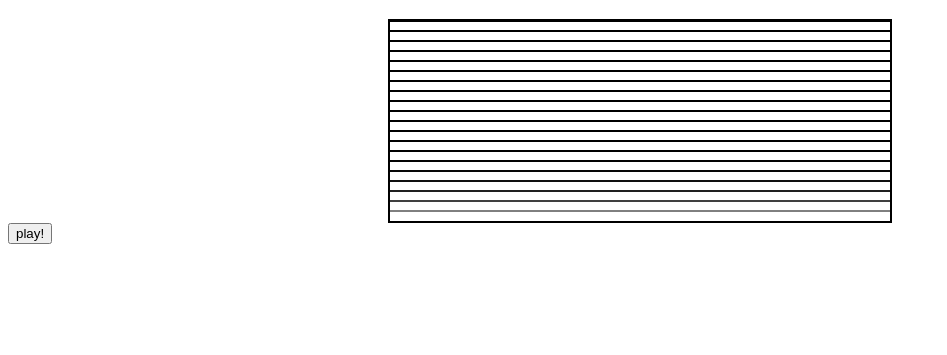
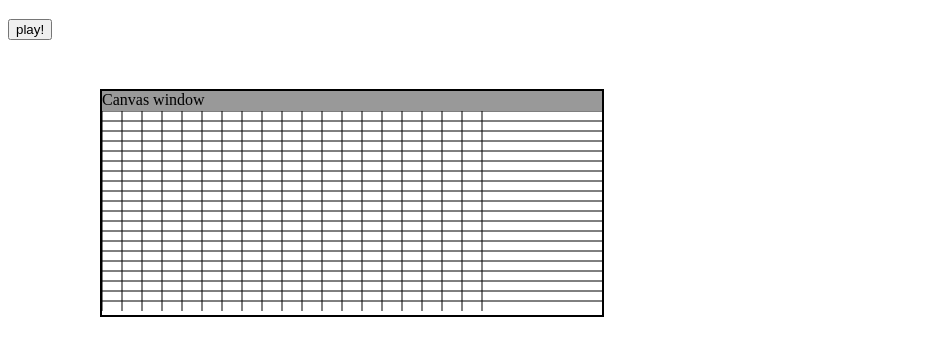
Before and after one commit to coderman64/web-synth, a plain HTML site: page index.html in a window 1280 px wide. Shown: the part 61-416 px from the top of the page, without its empty margins (0-947 px from the left). Drawn offline with Linux system fonts and the light colour scheme.

Commit message:
add windowing system

```diff
--- a/index.html
+++ b/index.html
@@ -7,7 +7,21 @@
     user-scalable=no, initial-scale=1, maximum-scale=1, user-scalable=0" />
         <title>Online Sythesizer</title>
         <style>
-        canvas { display: block; margin: 0 auto; background: #fff; }
+        canvas {
+            background: #fff;
+        }
+        #canvasWindTopBar {
+            background: #999999;
+            height: 20px;
+            width: 500px;
+        }
+        #canvasWind {
+            position: absolute;
+            left: 100px;
+            top: 150px;
+            border: 2px solid black;
+            width: 500px;
+        }
         </style>
     </head>
 
@@ -15,10 +29,11 @@
         <div class="container">
              <h1>Synthesizer!</h1>
             <p id="keyboard"></p>
-            <canvas id="mainCanvas" width="500px" height="200px" style="border: 2px solid black;"></canvas>
+            <div id="canvasWind"><div id="canvasWindTopBar">Canvas window</div><canvas id="mainCanvas" width="500px" height="200px"></canvas></div>
             <button id="play">play!</button>
         </div>
         <script src="synth.js"></script>
+        <script src="window.js"></script>
     </body>
 
 </html>
--- a/synth.js
+++ b/synth.js
@@ -37,11 +37,15 @@ function redraw(){
     c.beginPath();
     c.fillStyle = "#FFFFFF";
     c.fillRect(0,0,canvas.width,canvas.height);
-    c.strokeStyle = "#000000";
     for(var i = 0; i < 20;i++){
+        c.strokeStyle = "#999999";
+        c.moveTo(i*20,0);
+        c.lineTo(i*20,canvas.height);
+        c.strokeStyle = "#000000";
         c.moveTo(0,i*10);
         c.lineTo(500,i*10);
         c.stroke();
+        c.beginPath();
     }
     for(var i = 0; i < notes.length; i++){
         notes[i].draw();
@@ -94,7 +98,7 @@ canvas.addEventListener("mousedown", function(evt){
     //c.fillStyle = "#000000";
     //c.fillRect(mouseLoc.x,Math.floor(mouseLoc.y/10)*10,50,10);
     //c.stroke();
-    notes[notes.length] = new note(Math.floor(mouseLoc.y/10)+30, mouseLoc.x, 10);
+    notes[notes.length] = new note(Math.floor(mouseLoc.y/10)+30, Math.round(mouseLoc.x/5)*5, 10);
     notes[notes.length-1].draw();
     osc.frequency.value = frequency;
     osc.type = 'triangle';
@@ -139,8 +143,6 @@ playbutton.addEventListener("click",function(){
     }
 });
 
-
-
 canvas.oncontextmenu = function (e){
     e.preventDefault(); //prevents the canvas from pulling up a menu when right-clicked
 }
--- /dev/null
+++ b/window.js
@@ -0,0 +1,27 @@
+var windowObj = document.getElementById("canvasWind");
+var windowBar = document.getElementById("canvasWindTopBar");
+var dragging = false;
+var relativeLoc = {
+    x:0,
+    y:0
+};
+
+windowBar.addEventListener("mousedown",function(evt){
+    dragging = true;
+    var rect = canvas.getBoundingClientRect();
+    relativeLoc = {
+        x: evt.clientX - rect.left,
+        y: evt.clientY - rect.top
+};
+});
+
+windowBar.addEventListener("mouseup",function(){
+    dragging = false;
+});
+
+windowBar.addEventListener("mousemove",function(evt){
+    if(dragging){
+        windowObj.style.left = (evt.clientX-relativeLoc.x).toString()+"px";
+        windowObj.style.top = (evt.clientY+relativeLoc.y).toString()+"px";
+    }
+});
```
